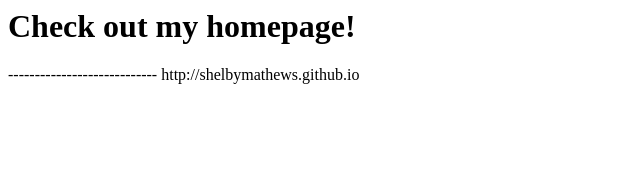
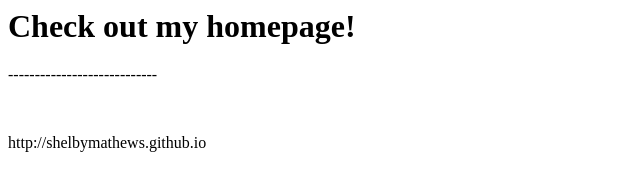
Before and after one commit to ShelbyMathews/shelbymathews.github.io, a plain HTML site: page index.html in a window 1280 px wide. Shown: the whole page, without its empty margins (0-640 px from the left). Drawn offline with Linux system fonts and the light colour scheme.

Commit message:
Update index.html

```diff
--- a/index.html
+++ b/index.html
@@ -9,6 +9,11 @@
 
     <p>
 ----------------------------
+    </p>
+
+    <br />
+
+    <p>
 http://shelbymathews.github.io
     </p>
 
```
